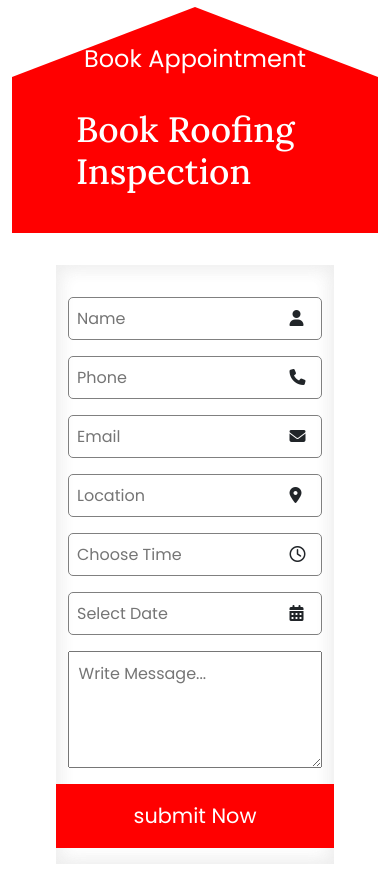
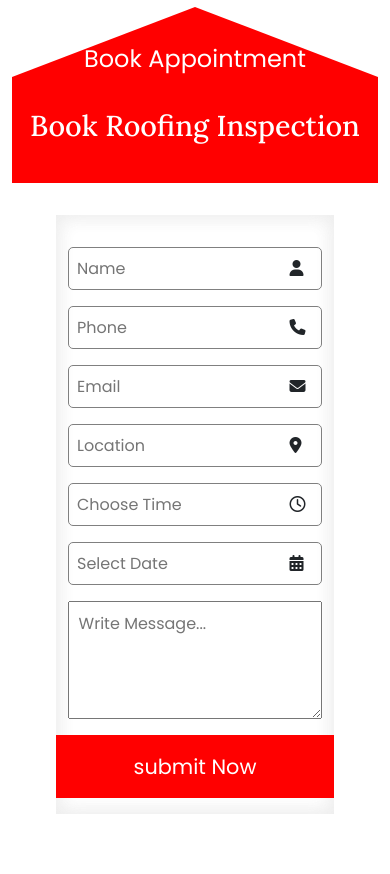
Before and after one commit to bharathi802/reftere, a plain HTML site: page index.html in a window 390 px wide. Shown: the part 6660-7534 px from the top of the page. Drawn offline with nearby package versions, Linux system fonts and the light colour scheme; a script that the page names is missing; a web font is replaced by a local one.

Commit message:
Update style.css

```diff
--- a/asset/css/style.css
+++ b/asset/css/style.css
@@ -1076,6 +1076,9 @@
     .header-section p {
         font-size: 1rem;
     }
+    .navbar img{
+        width: 60%;
+    }
     .title-contect{
         display: none;
     }
@@ -1281,6 +1284,13 @@
         border-bottom: 18vw solid red;
         border-top: 18vw solid transparent;
     }
+    .br-title h1{
+        padding: 2rem 1rem;
+        font-size: 1.8rem;
+    }
+    .br-title{
+        padding: 0;
+    }
     .detail-box{
             display: flex;
             justify-content: center;
```
